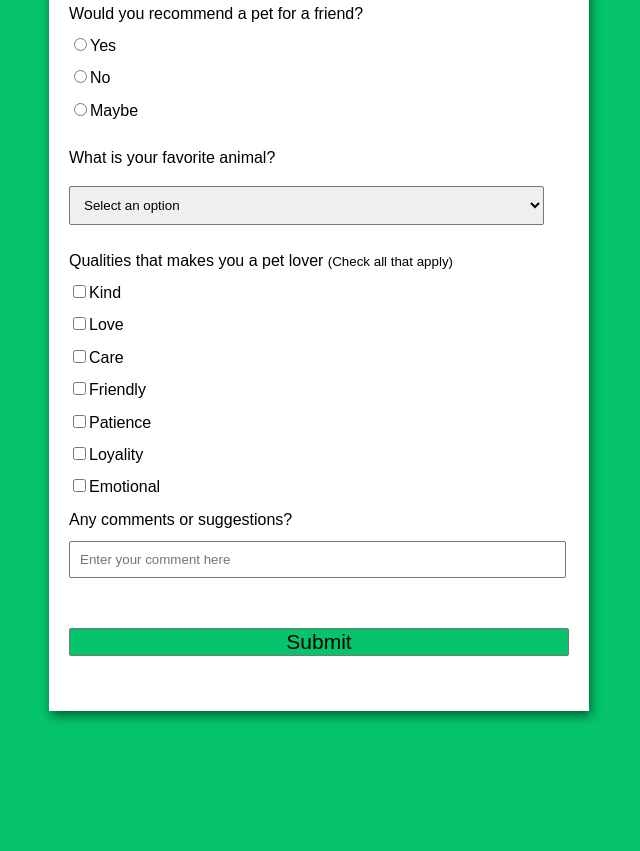
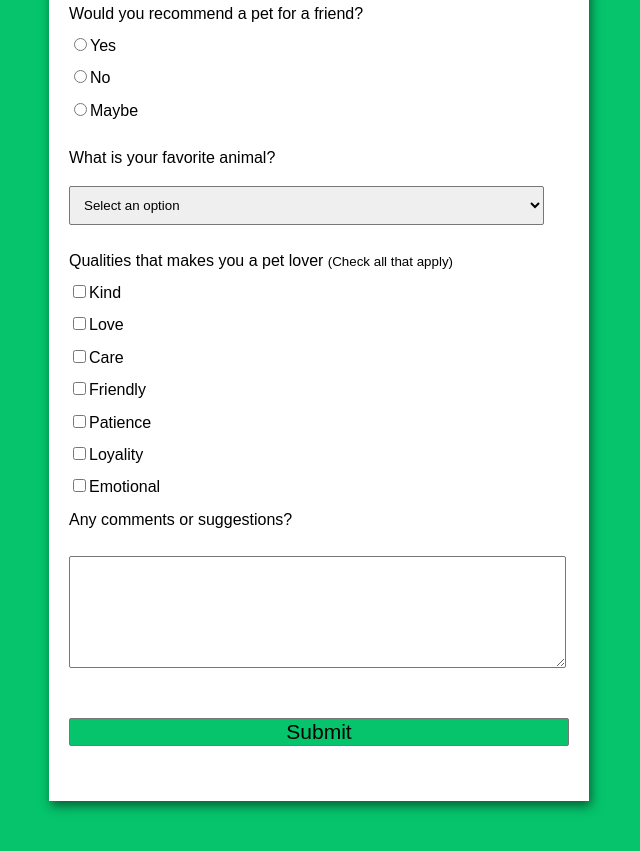
Before and after one commit to mrlj55/Survey-Form, a plain HTML site: page index.html in a window 1280 px wide. Shown: the part 567-1418 px from the top of the page, without its empty margins (321-961 px from the left). Before the commit the page ends 1328 px from the top, so only its background shows below. Drawn offline with Linux system fonts and the light colour scheme.

Commit message:
Update index.html

```diff
--- a/index.html
+++ b/index.html
@@ -149,12 +149,14 @@
              <div class="form-control">
             <label for="comment">
                 Any comments or suggestions?
-            </label>
+            </label></div>
 
             <!-- multi-line text input control -->
-           <input type="text" id="comment" placeholder="Enter your comment here">
-            </>
-        </div>
+
+        <div class="form-group">
+
+      <textarea class="form-control" id="comment" rows="6"></textarea>
+    </div>
 
         <!-- Multi-line Text Input Control -->
         <button type="submit" id="submit" class="submit-button">
```
